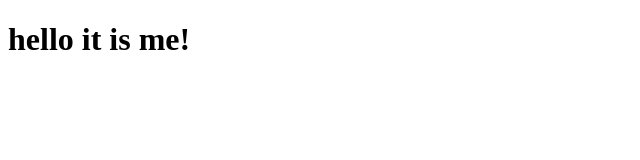
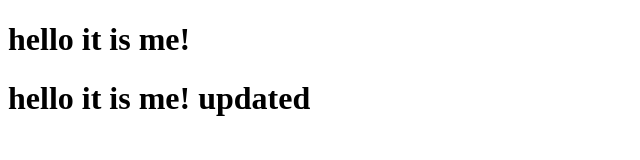
Before and after one commit to yordi2025/septmain, a plain HTML site: page index.html in a window 1280 px wide. Shown: the whole page, without its empty margins (0-640 px from the left). Drawn offline with Linux system fonts and the light colour scheme.

Commit message:
Update index.html

```diff
--- a/index.html
+++ b/index.html
@@ -7,5 +7,6 @@
 </head>
 <body>
     <h1>hello it is me!</h1>
+      <h1>hello it is me! updated</h1>
 </body>
 </html>
```
